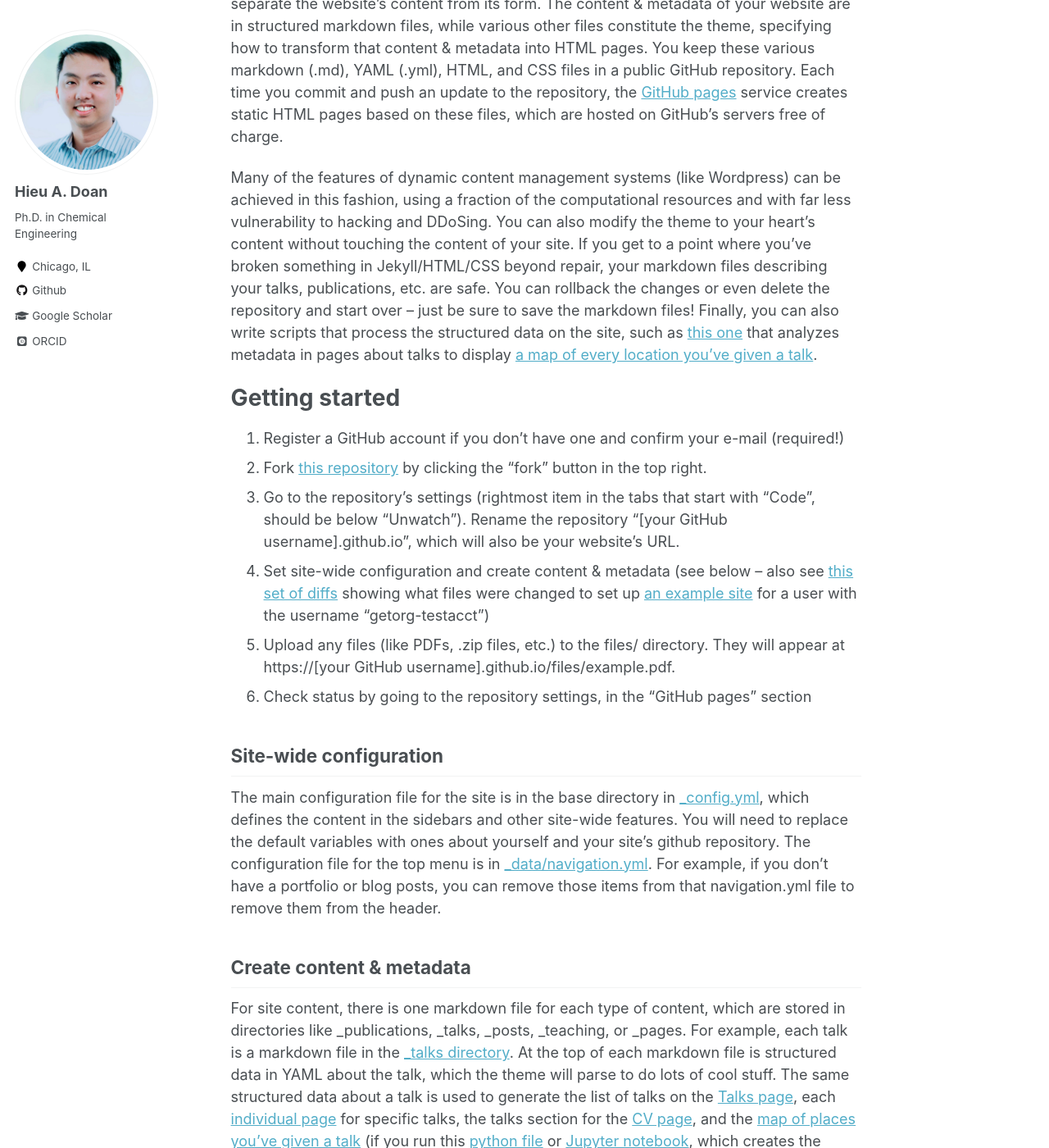
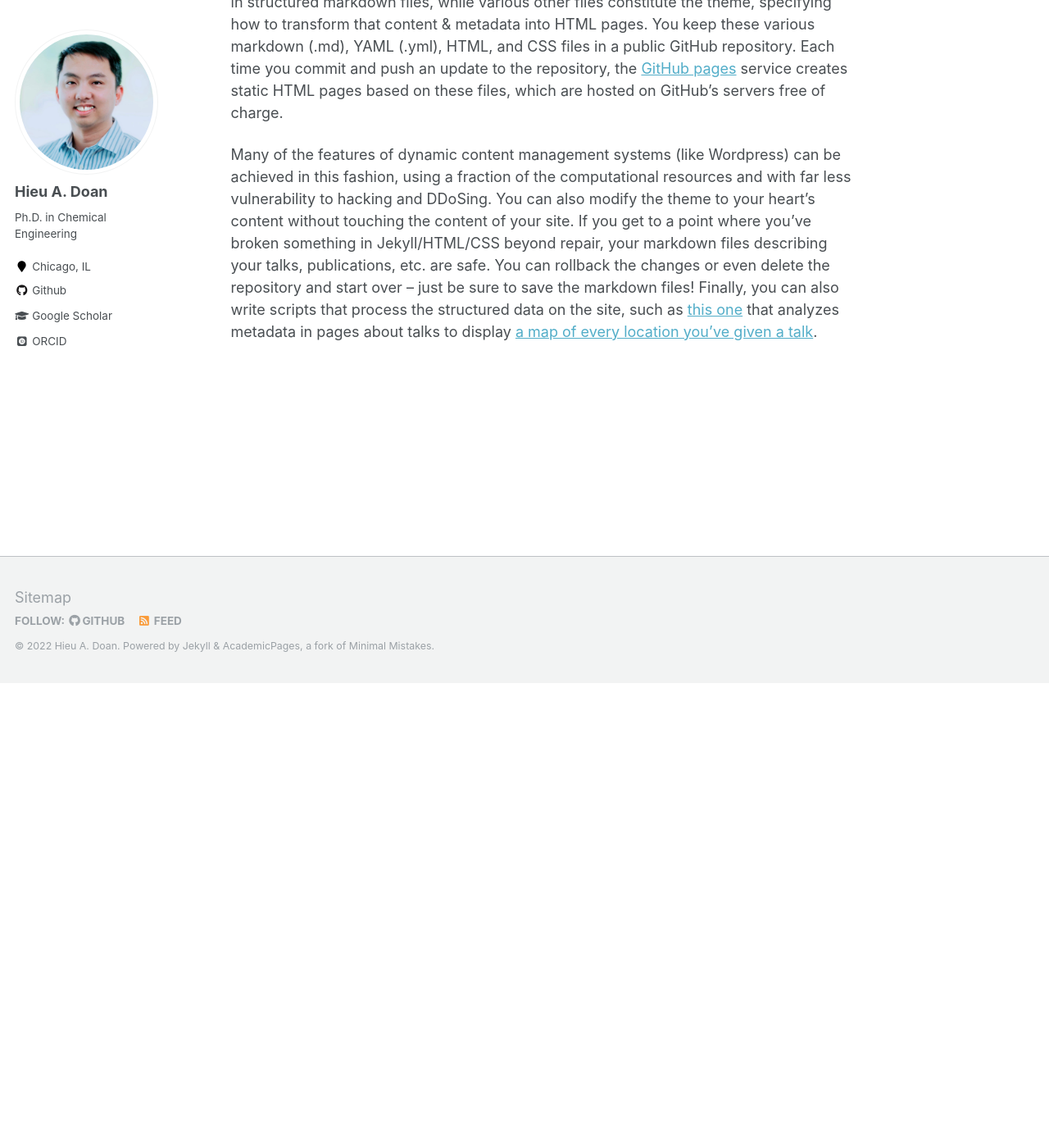
Before and after one commit to hieuadoan/hieuadoan.github.io, a Jekyll site: the page built from _pages/about.md, in a window 1280 px wide and 1400 px high, scrolled down 566 px. Shown: the whole window at 82% size. Built offline with Jekyll 4.4.1, drawn with Linux system fonts in a browser that asks for light colours; some web fonts are replaced; some of the changed text lies outside the part shown.

Commit message:
update info

```diff
--- a/_pages/about.md
+++ b/_pages/about.md
@@ -1,6 +1,6 @@
 ---
 permalink: /
-title: "academicpages is a ready-to-fork GitHub Pages template for academic personal websites"
+title: "About me"
 excerpt: "About me"
 author_profile: true
 redirect_from:
@@ -10,41 +10,8 @@
 
 This is the front page of a website that is powered by the [academicpages template](https://github.com/academicpages/academicpages.github.io) and hosted on GitHub pages. [GitHub pages](https://pages.github.com) is a free service in which websites are built and hosted from code and data stored in a GitHub repository, automatically updating when a new commit is made to the respository. This template was forked from the [Minimal Mistakes Jekyll Theme](https://mmistakes.github.io/minimal-mistakes/) created by Michael Rose, and then extended to support the kinds of content that academics have: publications, talks, teaching, a portfolio, blog posts, and a dynamically-generated CV. You can fork [this repository](https://github.com/academicpages/academicpages.github.io) right now, modify the configuration and markdown files, add your own PDFs and other content, and have your own site for free, with no ads! An older version of this template powers my own personal website at [stuartgeiger.com](http://stuartgeiger.com), which uses [this Github repository](https://github.com/staeiou/staeiou.github.io).
 
-A data-driven personal website
+Research projects
 ======
 Like many other Jekyll-based GitHub Pages templates, academicpages makes you separate the website's content from its form. The content & metadata of your website are in structured markdown files, while various other files constitute the theme, specifying how to transform that content & metadata into HTML pages. You keep these various markdown (.md), YAML (.yml), HTML, and CSS files in a public GitHub repository. Each time you commit and push an update to the repository, the [GitHub pages](https://pages.github.com/) service creates static HTML pages based on these files, which are hosted on GitHub's servers free of charge.
 
 Many of the features of dynamic content management systems (like Wordpress) can be achieved in this fashion, using a fraction of the computational resources and with far less vulnerability to hacking and DDoSing. You can also modify the theme to your heart's content without touching the content of your site. If you get to a point where you've broken something in Jekyll/HTML/CSS beyond repair, your markdown files describing your talks, publications, etc. are safe. You can rollback the changes or even delete the repository and start over -- just be sure to save the markdown files! Finally, you can also write scripts that process the structured data on the site, such as [this one](https://github.com/academicpages/academicpages.github.io/blob/master/talkmap.ipynb) that analyzes metadata in pages about talks to display [a map of every location you've given a talk](https://academicpages.github.io/talkmap.html).
-
-Getting started
-======
-1. Register a GitHub account if you don't have one and confirm your e-mail (required!)
-1. Fork [this repository](https://github.com/academicpages/academicpages.github.io) by clicking the "fork" button in the top right.
-1. Go to the repository's settings (rightmost item in the tabs that start with "Code", should be below "Unwatch"). Rename the repository "[your GitHub username].github.io", which will also be your website's URL.
-1. Set site-wide configuration and create content & metadata (see below -- also see [this set of diffs](http://archive.is/3TPas) showing what files were changed to set up [an example site](https://getorg-testacct.github.io) for a user with the username "getorg-testacct")
-1. Upload any files (like PDFs, .zip files, etc.) to the files/ directory. They will appear at https://[your GitHub username].github.io/files/example.pdf.
-1. Check status by going to the repository settings, in the "GitHub pages" section
-
-Site-wide configuration
-------
-The main configuration file for the site is in the base directory in [_config.yml](https://github.com/academicpages/academicpages.github.io/blob/master/_config.yml), which defines the content in the sidebars and other site-wide features. You will need to replace the default variables with ones about yourself and your site's github repository. The configuration file for the top menu is in [_data/navigation.yml](https://github.com/academicpages/academicpages.github.io/blob/master/_data/navigation.yml). For example, if you don't have a portfolio or blog posts, you can remove those items from that navigation.yml file to remove them from the header.
-
-Create content & metadata
-------
-For site content, there is one markdown file for each type of content, which are stored in directories like _publications, _talks, _posts, _teaching, or _pages. For example, each talk is a markdown file in the [_talks directory](https://github.com/academicpages/academicpages.github.io/tree/master/_talks). At the top of each markdown file is structured data in YAML about the talk, which the theme will parse to do lots of cool stuff. The same structured data about a talk is used to generate the list of talks on the [Talks page](https://academicpages.github.io/talks), each [individual page](https://academicpages.github.io/talks/2012-03-01-talk-1) for specific talks, the talks section for the [CV page](https://academicpages.github.io/cv), and the [map of places you've given a talk](https://academicpages.github.io/talkmap.html) (if you run this [python file](https://github.com/academicpages/academicpages.github.io/blob/master/talkmap.py) or [Jupyter notebook](https://github.com/academicpages/academicpages.github.io/blob/master/talkmap.ipynb), which creates the HTML for the map based on the contents of the _talks directory).
-
-**Markdown generator**
-
-I have also created [a set of Jupyter notebooks](https://github.com/academicpages/academicpages.github.io/tree/master/markdown_generator
-) that converts a CSV containing structured data about talks or presentations into individual markdown files that will be properly formatted for the academicpages template. The sample CSVs in that directory are the ones I used to create my own personal website at stuartgeiger.com. My usual workflow is that I keep a spreadsheet of my publications and talks, then run the code in these notebooks to generate the markdown files, then commit and push them to the GitHub repository.
-
-How to edit your site's GitHub repository
-------
-Many people use a git client to create files on their local computer and then push them to GitHub's servers. If you are not familiar with git, you can directly edit these configuration and markdown files directly in the github.com interface. Navigate to a file (like [this one](https://github.com/academicpages/academicpages.github.io/blob/master/_talks/2012-03-01-talk-1.md) and click the pencil icon in the top right of the content preview (to the right of the "Raw | Blame | History" buttons). You can delete a file by clicking the trashcan icon to the right of the pencil icon. You can also create new files or upload files by navigating to a directory and clicking the "Create new file" or "Upload files" buttons.
-
-Example: editing a markdown file for a talk
-![Editing a markdown file for a talk](/images/editing-talk.png)
-
-For more info
-------
-More info about configuring academicpages can be found in [the guide](https://academicpages.github.io/markdown/). The [guides for the Minimal Mistakes theme](https://mmistakes.github.io/minimal-mistakes/docs/configuration/) (which this theme was forked from) might also be helpful.
```
